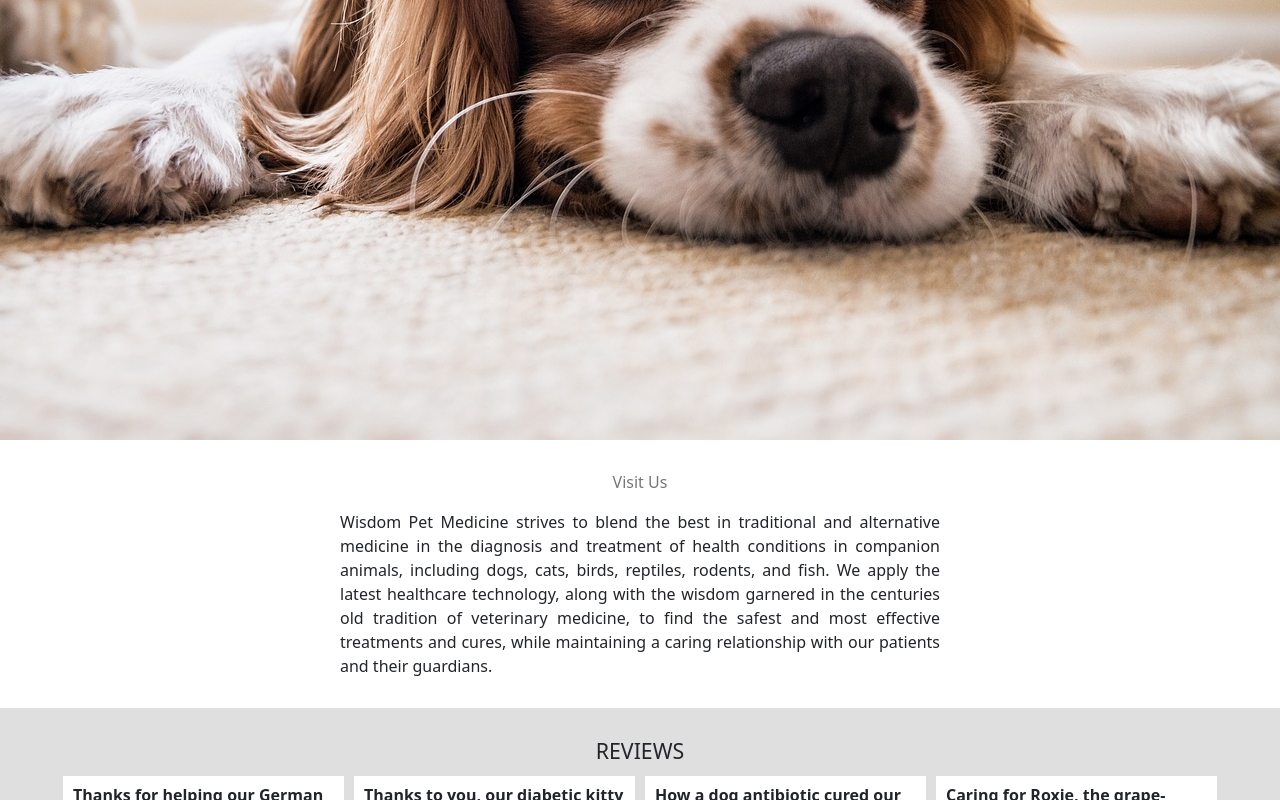
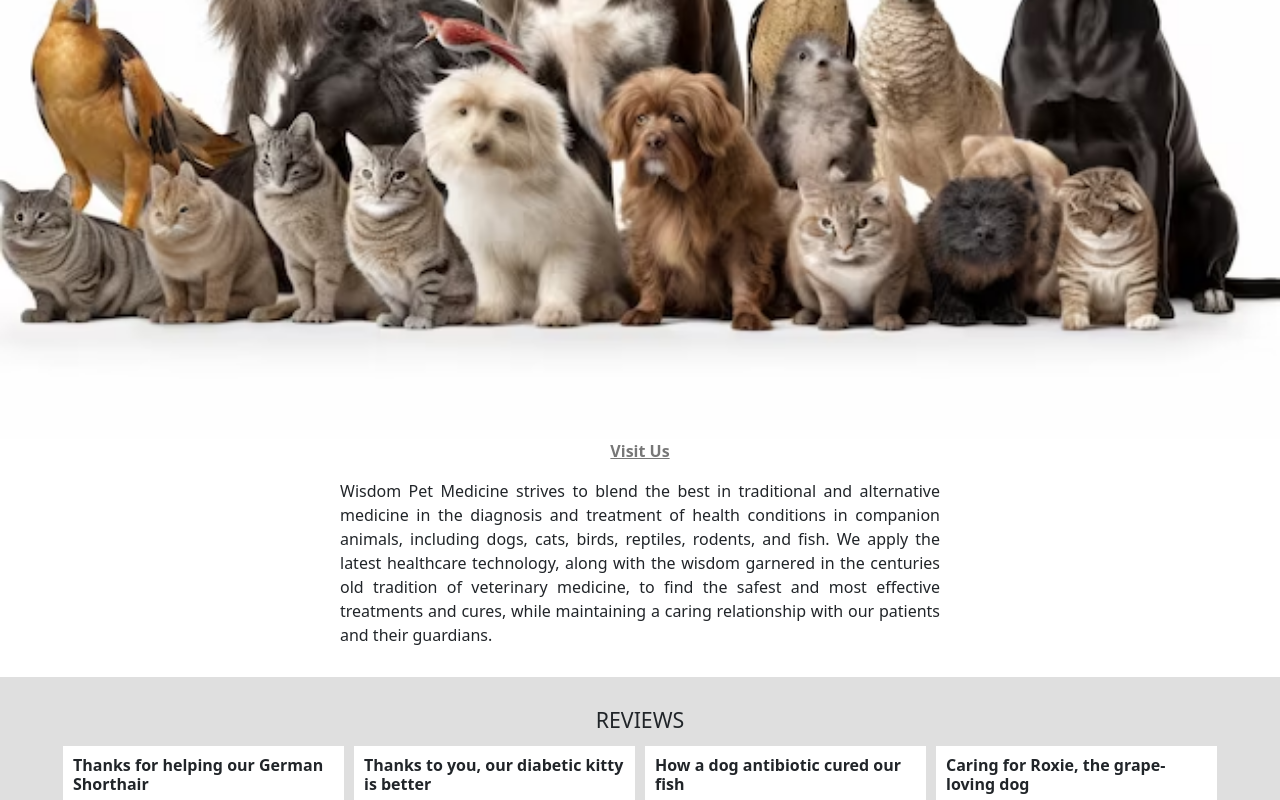
Before and after one commit to MaggieWesolowska/bootstrap-wisdom-pets, a plain HTML site: page index.html in a window 1280 px wide. Shown: the part 607-1407 px from the top of the page. Drawn offline with nearby package versions, Linux system fonts and the light colour scheme.

Commit message:
edited markup and styles, added image

```diff
--- a/index.html
+++ b/index.html
@@ -96,13 +96,13 @@
           <h1 class="mt-5" style="color:#cdae51; font-weight: bold">
             Wisdom Pet Medicine
           </h1>
-          <h2 style="font-size:16pt">
+          <h2 style="font-size:16pt; padding:0">
             We treat your pets like we treat our own.
           </h2>
-          <img src="./images/puppy.jpg" style="width:100%">
-          <p style="padding-top:30px">
-            <a href="#" style="color:#777777; text-decoration:none">
-              Visit Us
+          <img src="./images/animals.avif" style="width:100%; background-color: #777777">
+          <p>
+            <a href="#" style="color:#777777">
+              <b>Visit Us</b>
             </a>
           </p>
           <p style="text-align: justify; max-width:600px;  margin:auto; padding-bottom:30px">
```
Also changed, not shown: images/animals.avif (added), images/collage-animals.avif (added), images/horses.jpg (deleted).
